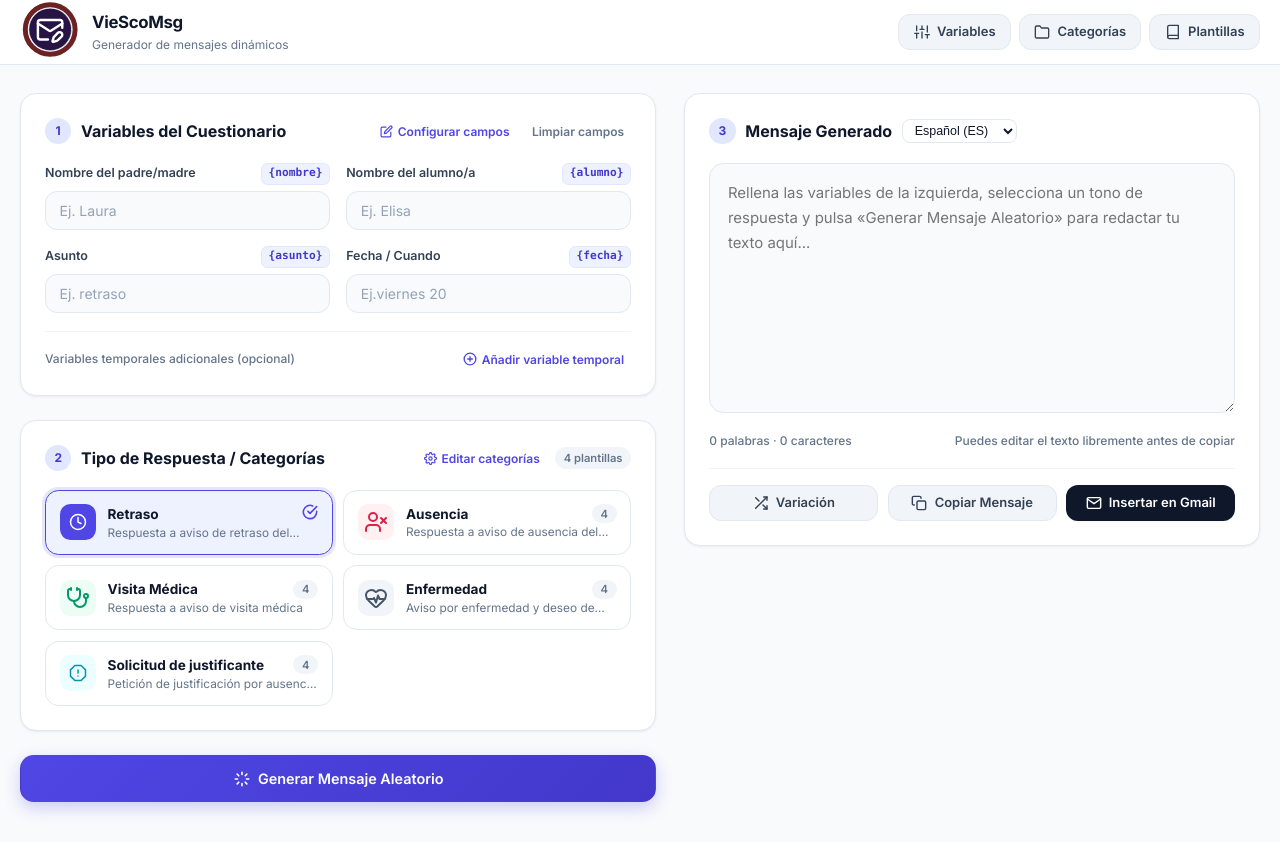
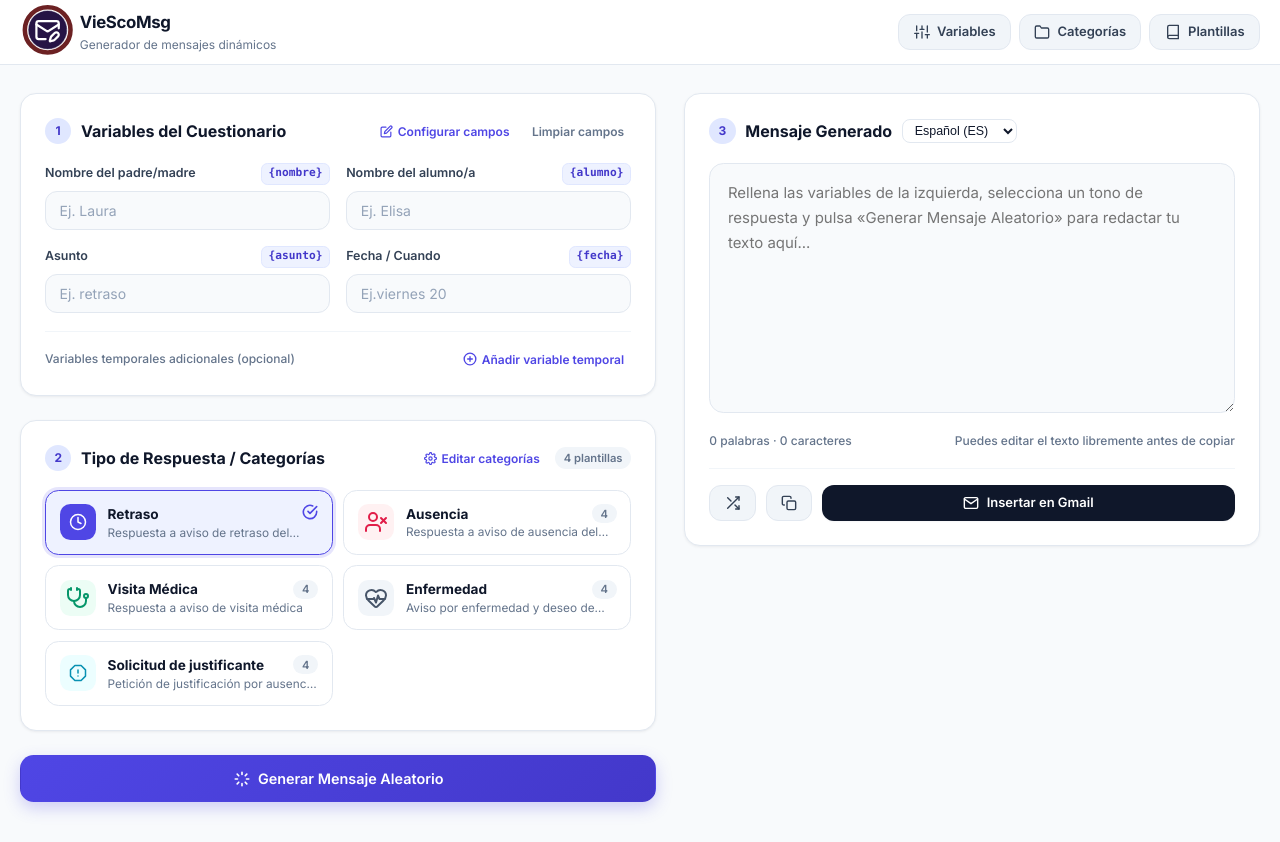
Before and after one commit to jernesten/VieScoMsg, a browser extension: page index.html in a window 1280 px wide. Drawn offline with Linux system fonts and the light colour scheme.

Commit message:
Add files via upload

```diff
--- a/index.html
+++ b/index.html
@@ -18,8 +18,8 @@
             <div class="brand-box">
                 <div class="" aria-hidden="true">
                     <svg
-                       width="60"
-                       height="60"
+                       width="55"
+                       height="55"
                        viewBox="0 0 24 24"
                        fill="none"
                        stroke="currentColor"
@@ -190,13 +190,13 @@
                 </div>
 
                 <div class="output-actions">
-                    <button id="btnVariation" type="button" class="btn btn-secondary flex-1">
+                    <button id="btnVariation" type="button" class="btn btn-secondary flex-2">
                         <svg width="16" height="16" viewBox="0 0 24 24" fill="none" stroke="currentColor" stroke-width="2.1" stroke-linecap="round" stroke-linejoin="round"><polyline points="16 3 21 3 21 8"></polyline><line x1="4" y1="20" x2="21" y2="3"></line><polyline points="21 16 21 21 16 21"></polyline><line x1="15" y1="15" x2="21" y2="21"></line><line x1="4" y1="4" x2="9" y2="9"></line></svg>
-                        <span>Variación</span>
+
                     </button>
-                    <button id="btnCopy" type="button" class="btn btn-secondary flex-1">
+                    <button id="btnCopy" type="button" class="btn btn-secondary flex-2">
                         <svg id="copyIcon" width="16" height="16" viewBox="0 0 24 24" fill="none" stroke="currentColor" stroke-width="2.1" stroke-linecap="round" stroke-linejoin="round"><rect x="9" y="9" width="13" height="13" rx="2" ry="2"></rect><path d="M5 15H4a2 2 0 0 1-2-2V4a2 2 0 0 1 2-2h9a2 2 0 0 1 2 2v1"></path></svg>
-                        <span id="copyText">Copiar Mensaje</span>
+
                     </button>
                     <button id="btnInsertGmail" type="button" class="btn btn-dark flex-1">
                         <svg width="16" height="16" viewBox="0 0 24 24" fill="none" stroke="currentColor" stroke-width="2.1" stroke-linecap="round" stroke-linejoin="round"><path d="M4 4h16c1.1 0 2 .9 2 2v12c0 1.1-.9 2-2 2H4c-1.1 0-2-.9-2-2V6c0-1.1.9-2 2-2z"></path><polyline points="22,6 12,13 2,6"></polyline></svg>
--- a/styles.css
+++ b/styles.css
@@ -111,7 +111,7 @@ body {
 .brand-box {
     display: flex;
     align-items: center;
-    gap: 0.75rem;
+    gap: 0.3rem;
 }
 
 .brand-logo {
```
Also changed, not shown: icon.png, icon.svg (added).
